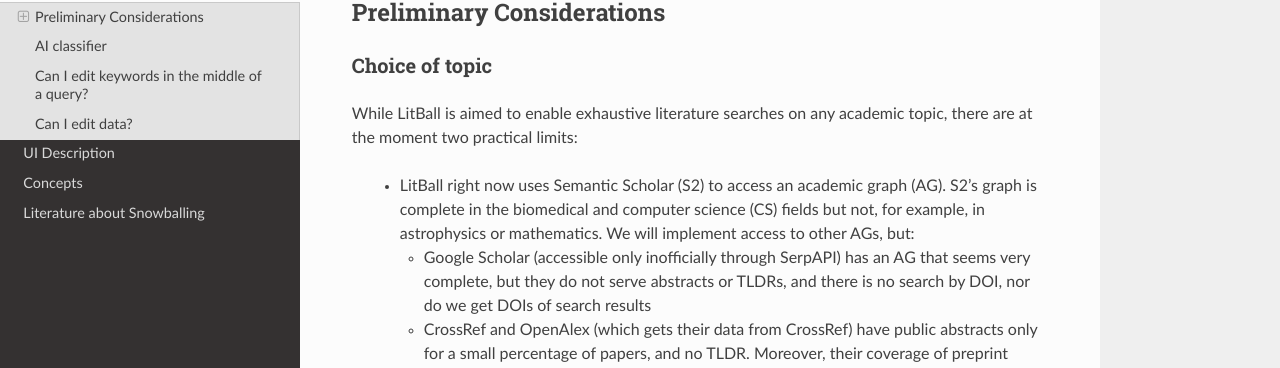
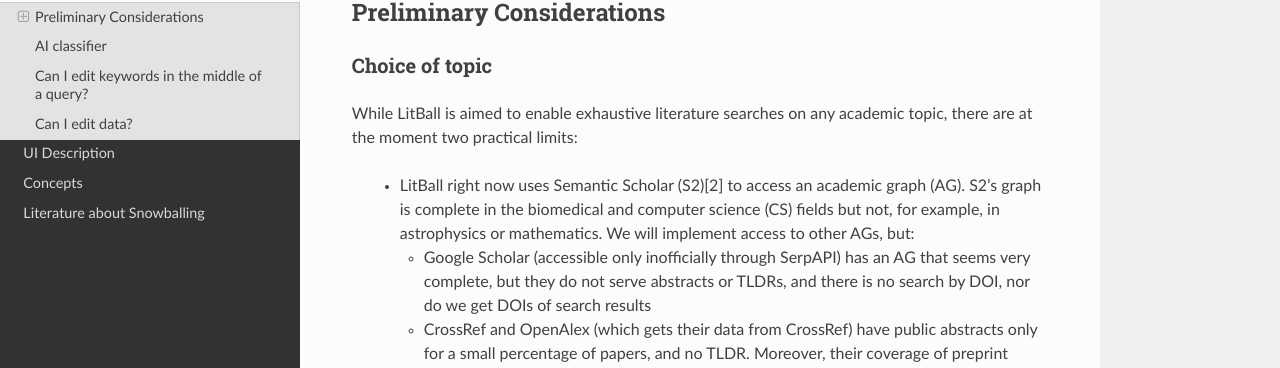
Before and after one commit to rwst/LitBall, a Sphinx documentation site: the page built from doc/using.rst, in a window 1280 px wide and 900 px high. Shown: the part 164-532 px from the top of the window. Built offline with Sphinx 7.4.7 and the Read the Docs theme 2.0.0, drawn with Linux system fonts in a browser that asks for light colours; some of the changed text lies outside the part shown.

Commit message:
S2 Attribution

```diff
--- a/doc/using.rst
+++ b/doc/using.rst
@@ -8,7 +8,7 @@
 ^^^^^^^^^^^^^^^
 While LitBall is aimed to enable exhaustive literature searches on any academic topic, there are at the moment two practical limits:
 
- - LitBall right now uses Semantic Scholar (S2) to access an academic graph (AG). S2's graph is complete in the biomedical and computer science (CS) fields but not, for example, in astrophysics or mathematics. We will implement access to other AGs, but:
+ - LitBall right now uses Semantic Scholar (S2)[2] to access an academic graph (AG). S2's graph is complete in the biomedical and computer science (CS) fields but not, for example, in astrophysics or mathematics. We will implement access to other AGs, but:
 
    - Google Scholar (accessible only inofficially through SerpAPI) has an AG that seems very complete, but they do not serve abstracts or TLDRs, and there is no search by DOI, nor do we get DOIs of search results
 
@@ -85,3 +85,4 @@
 
 Ref.:
 1. Ralf Stephan. (2023). Automatizing biocurators' intuition: filtering scientific papers by analyzing titles and short summaries. https://doi.org/10.5281/zenodo.8388963
+2. [1] Kinney, Rodney Michael et al. “The Semantic Scholar Open Data Platform.” ArXiv abs/2301.10140 (2023) https://www.semanticscholar.org/
```
Also changed, not shown: README.md (+2 -0 lines).
